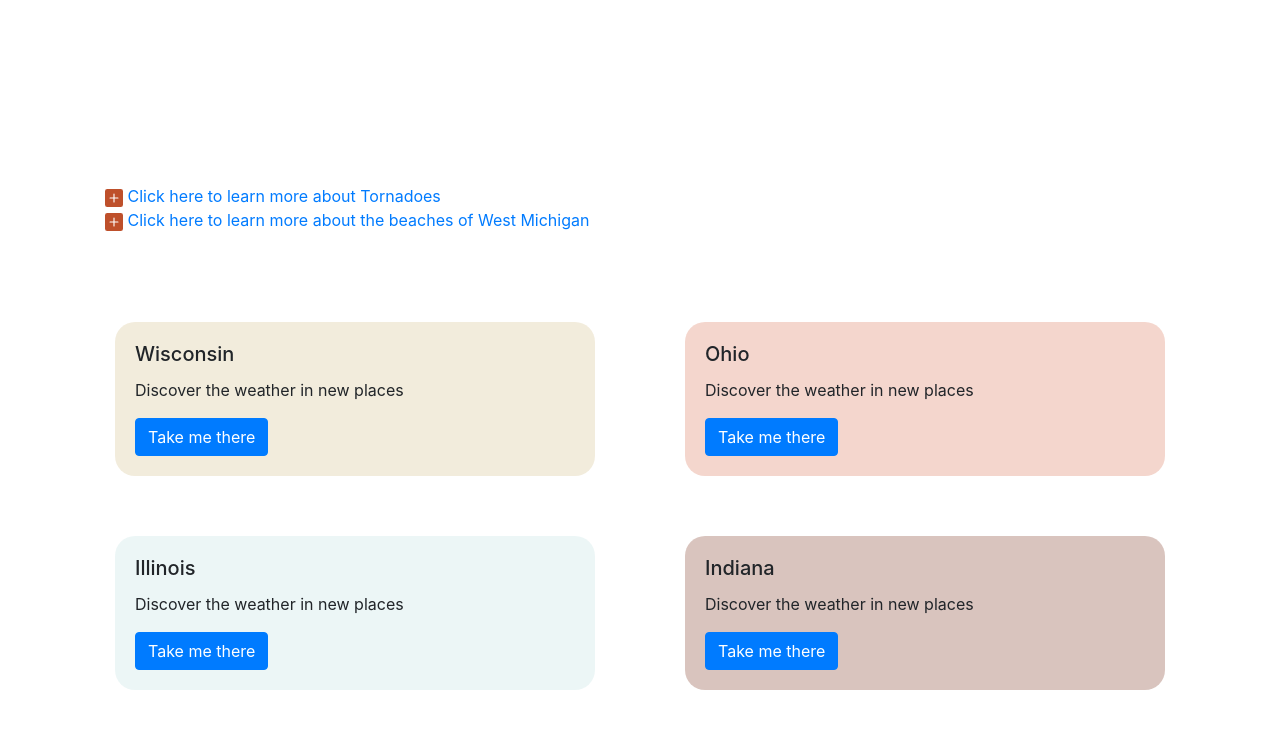
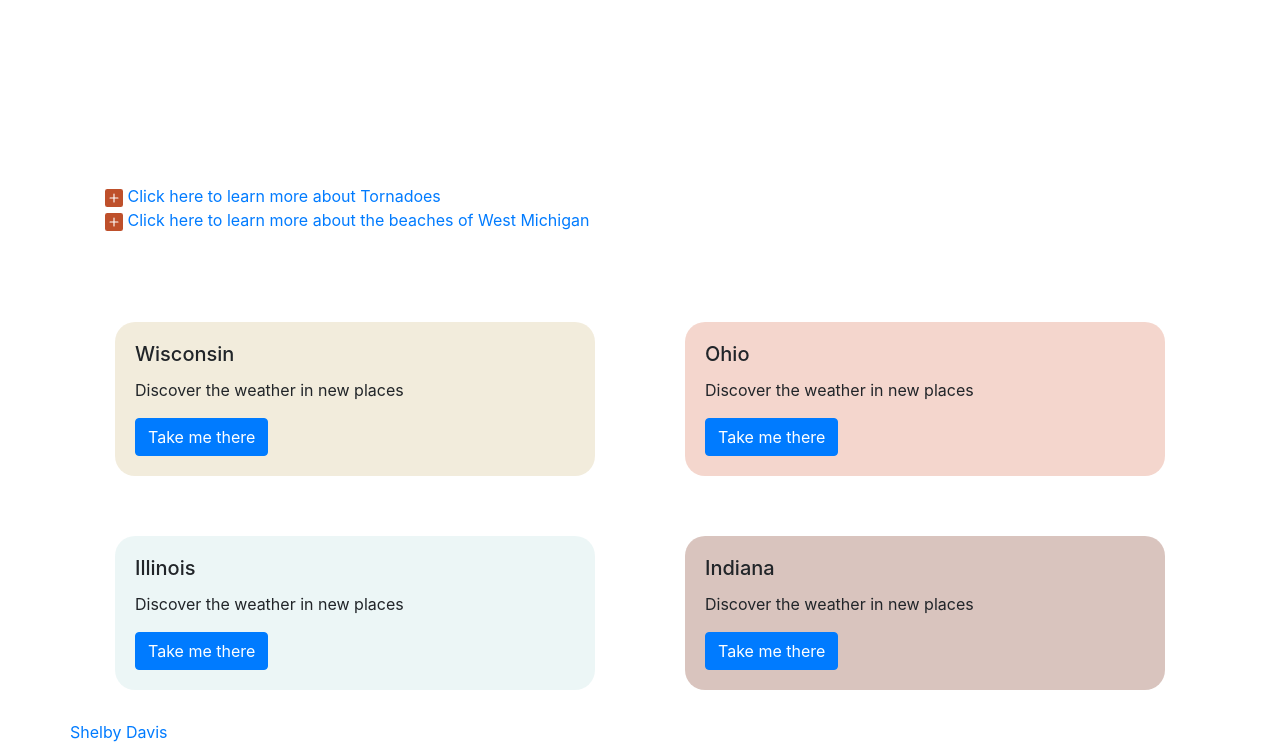
Before and after one commit to sjeneedavis/shelbyjeneedavis, a plain HTML site: page index.html in a window 1280 px wide. Shown: the part 102-846 px from the top of the page. Before the commit the page ends 822 px from the top, so only its background shows below. Drawn offline with nearby package versions, Linux system fonts and the light colour scheme; no server answers.

Commit message:
added link

```diff
--- a/index.html
+++ b/index.html
@@ -281,5 +281,6 @@ searchForm.addEventListener("submit", handleSubmit);
 searchCity("Grand Rapids");
 
 </script>
+<a href="https://github.com/sjeneedavis/shelbyjeneedavis">Shelby Davis</a>
 </body>
 </html>
```
